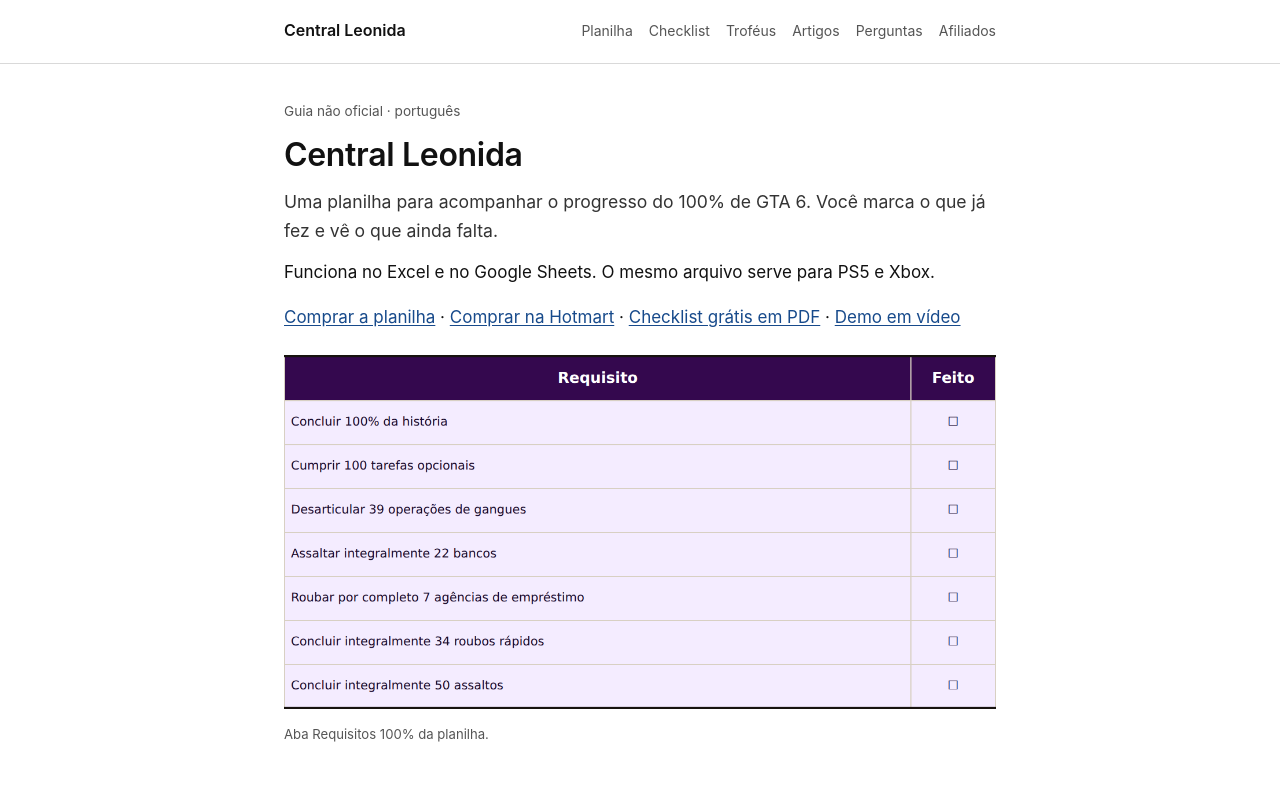
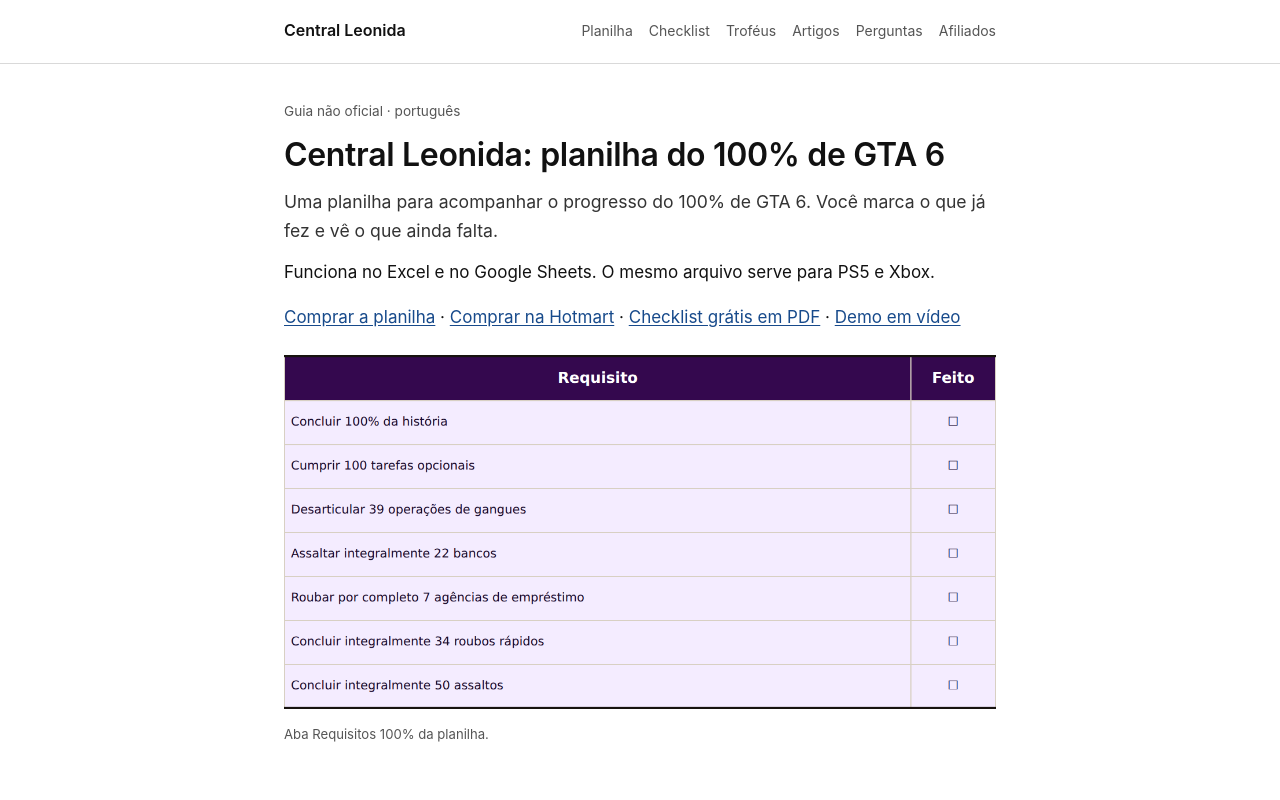
Before and after one commit to Kakashi4/centralleonida.github.io, a plain HTML site: page index.html in a window 1280 px wide. Shown: the top 800 px of the page. Drawn offline with Linux system fonts and the light colour scheme.

Commit message:
Put the query in the homepage H1
Co-Authored-By: Claude Code <noreply@anthropic.com>

```diff
--- a/index.html
+++ b/index.html
@@ -39,7 +39,7 @@
 <section class="page-hero">
   <div class="wrap">
     <p class="small">Guia não oficial · português</p>
-    <h1>Central Leonida</h1>
+    <h1>Central Leonida: planilha do 100% de GTA 6</h1>
     <p class="lead">Uma planilha para acompanhar o progresso do 100% de GTA 6. Você marca o que já fez e vê o que ainda falta.</p>
     <p>Funciona no Excel e no Google Sheets. O mesmo arquivo serve para PS5 e Xbox.</p>
     <p><a href="https://centralleonida.gumroad.com/l/central-leonida" rel="nofollow">Comprar a planilha</a> · <a href="https://pay.hotmart.com/F108585330O?off=4rr1d1kw" rel="nofollow">Comprar na Hotmart</a> · <a href="checklist-35-requisitos.pdf" download>Checklist grátis em PDF</a> · <a href="https://kakashi4.github.io/centralleonida.github.io/downloads/demo-30s.mp4" rel="nofollow">Demo em vídeo</a></p>
```
